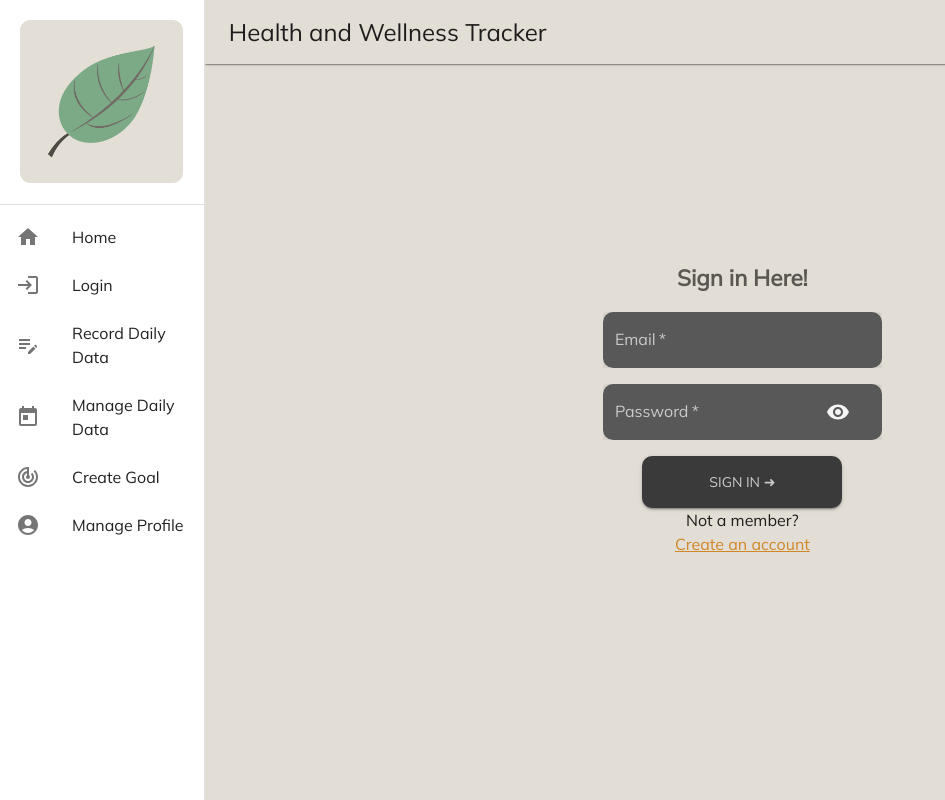
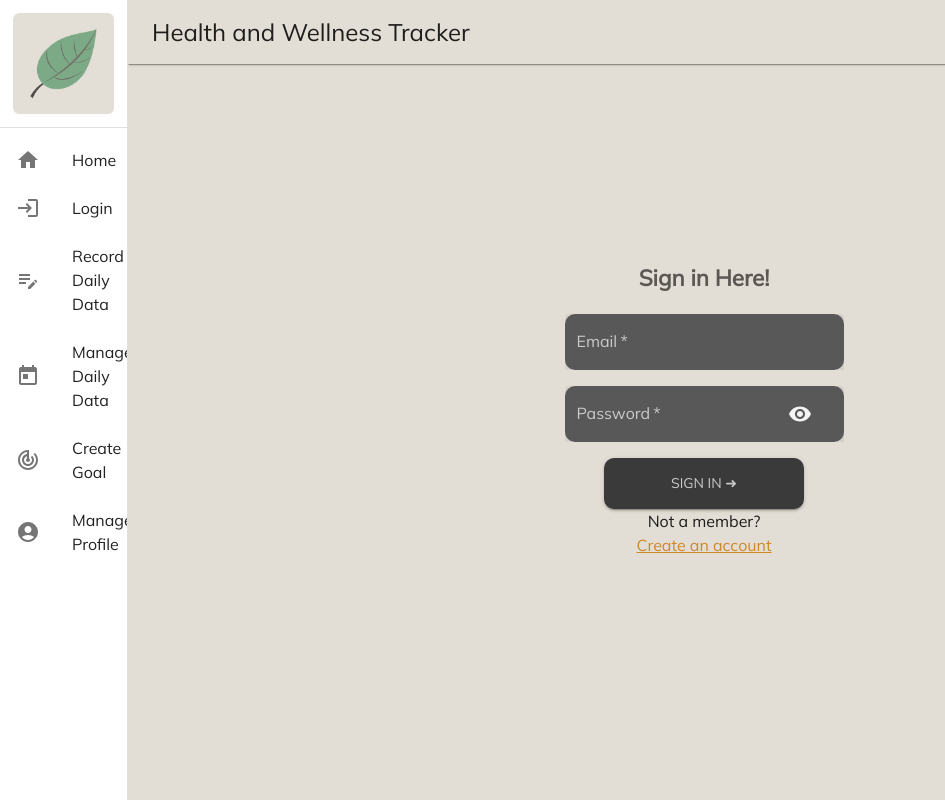
Before and after one commit to totallynotcory/CS763-Project, a React (Create React App) app in the folder code/client/: page /login in a window 1280 px wide. Shown: the whole page, without its empty margins (0-945 px from the left). Built offline with nearby package versions, Linux system fonts and the light colour scheme.

Commit message:
revert sidebar width

```diff
--- a/code/client/src/App.js
+++ b/code/client/src/App.js
@@ -40,7 +40,7 @@ import TodayIcon from "@mui/icons-material/Today";
 
 import "@fontsource/mulish";
 
-const sidebarWidth = "16vw";
+const sidebarWidth = "10vw";
 const appBarHeight = "4rem";
 
 const theme = createTheme({
--- a/code/client/src/components/Home.js
+++ b/code/client/src/components/Home.js
@@ -17,6 +17,7 @@ import FitnessCenterIcon from '@mui/icons-material/FitnessCenter';
 // Register the required components for Chart.js
 ChartJS.register(CategoryScale, LinearScale, PointElement, LineElement, Title, Tooltip, Legend);
 
+// Reusable component for charts
 const ChartBox = ({ title, chartData, chartOptions, dashboardLineChartContainer, IconComponent }) => (
     <Grid2 xs={12} sm={6}>
         <Box
```
